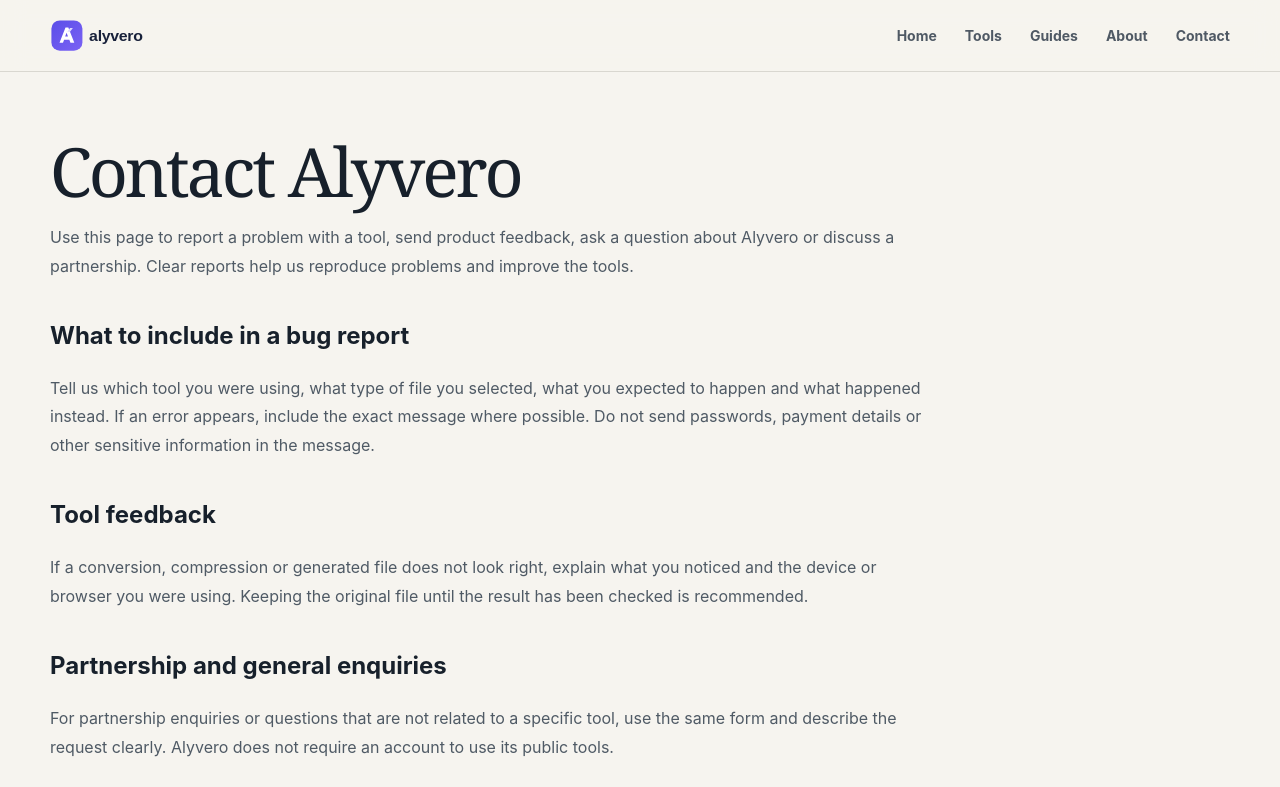
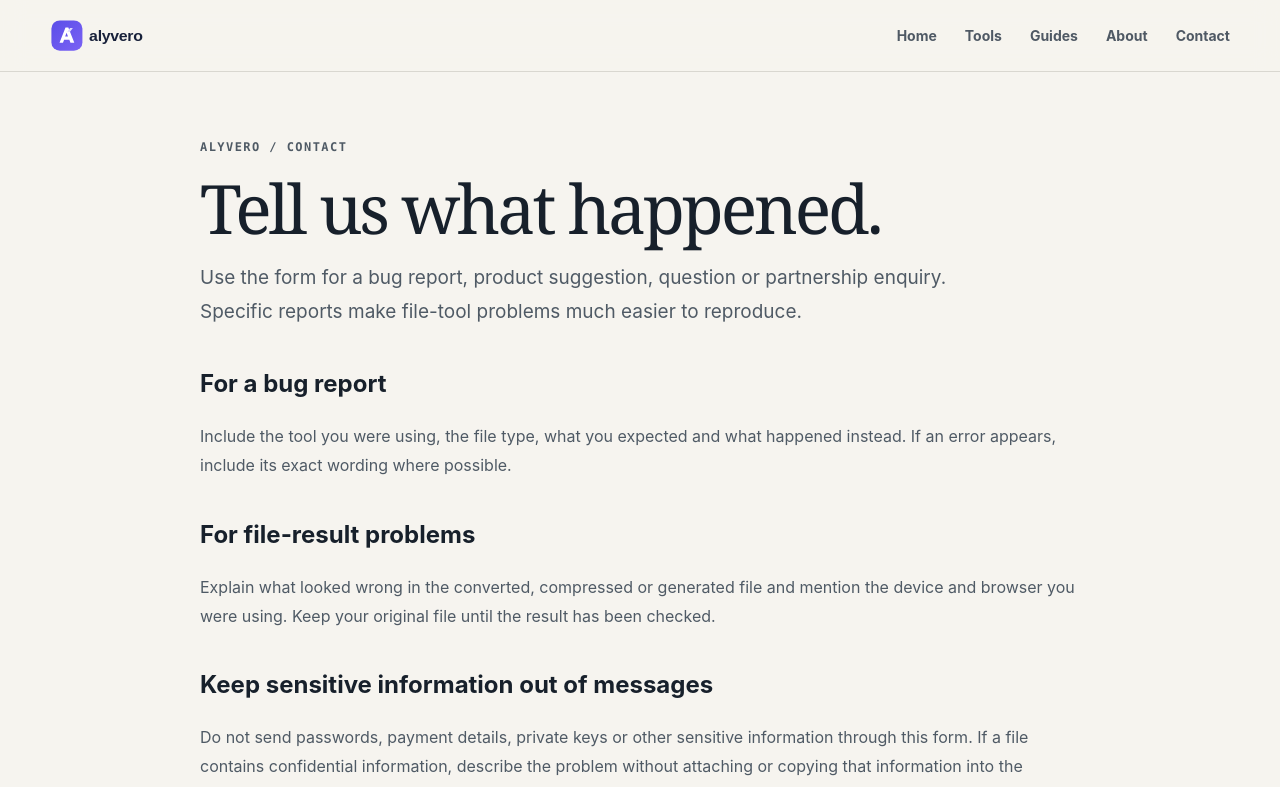
Before and after one commit to rindodi/alyvero, a Next.js app: page /contact in a window 1280 px wide. Shown: the top 787 px of the page. Built offline with nearby package versions, Linux system fonts and the light colour scheme.

Commit message:
Polish Alyvero content pages

```diff
--- a/app/contact/page.tsx
+++ b/app/contact/page.tsx
@@ -1,43 +1,15 @@
-export const metadata = {
-  title: "Contact Alyvero",
-  description:
-    "Contact Alyvero with product feedback, bug reports, questions and partnership enquiries.",
-};
-
-export default function Contact() {
-  return (
-    <div className="container">
-      <div className="content-page">
-        <h1>Contact Alyvero</h1>
-        <p>Use this page to report a problem with a tool, send product feedback, ask a question about Alyvero or discuss a partnership. Clear reports help us reproduce problems and improve the tools.</p>
-
-        <h2>What to include in a bug report</h2>
-        <p>Tell us which tool you were using, what type of file you selected, what you expected to happen and what happened instead. If an error appears, include the exact message where possible. Do not send passwords, payment details or other sensitive information in the message.</p>
-
-        <h2>Tool feedback</h2>
-        <p>If a conversion, compression or generated file does not look right, explain what you noticed and the device or browser you were using. Keeping the original file until the result has been checked is recommended.</p>
-
-        <h2>Partnership and general enquiries</h2>
-        <p>For partnership enquiries or questions that are not related to a specific tool, use the same form and describe the request clearly. Alyvero does not require an account to use its public tools.</p>
-
-        <form className="contact-form" action="https://formsubmit.co/rindodi@gmail.com" method="POST">
-          <input type="hidden" name="_subject" value="Alyvero contact form" />
-          <input type="hidden" name="_captcha" value="true" />
-          <input type="hidden" name="_template" value="table" />
-          <input type="hidden" name="_next" value="https://www.alyvero.co.ke/contact?sent=1" />
-
-          <label htmlFor="name">Name</label>
-          <input id="name" name="name" type="text" required autoComplete="name" />
-
-          <label htmlFor="email">Email</label>
-          <input id="email" name="email" type="email" required autoComplete="email" />
-
-          <label htmlFor="message">Message</label>
-          <textarea id="message" name="message" rows={7} required />
-
-          <button className="primary" type="submit">Send message</button>
-        </form>
-      </div>
-    </div>
-  );
-}
+import type { Metadata } from "next";
+export const metadata:Metadata={title:"Contact Alyvero",description:"Contact Alyvero about product feedback, bug reports, questions and partnership enquiries."};
+export default function Contact(){return <div className="container content-page">
+<p className="eyebrow">Alyvero / contact</p><h1>Tell us what happened.</h1>
+<p className="lead">Use the form for a bug report, product suggestion, question or partnership enquiry. Specific reports make file-tool problems much easier to reproduce.</p>
+<h2>For a bug report</h2><p>Include the tool you were using, the file type, what you expected and what happened instead. If an error appears, include its exact wording where possible.</p>
+<h2>For file-result problems</h2><p>Explain what looked wrong in the converted, compressed or generated file and mention the device and browser you were using. Keep your original file until the result has been checked.</p>
+<h2>Keep sensitive information out of messages</h2><p>Do not send passwords, payment details, private keys or other sensitive information through this form. If a file contains confidential information, describe the problem without attaching or copying that information into the message.</p>
+<form className="contact-form" action="https://formsubmit.co/rindodi@gmail.com" method="POST">
+<input type="hidden" name="_subject" value="Alyvero contact form"/><input type="hidden" name="_captcha" value="true"/><input type="hidden" name="_template" value="table"/><input type="hidden" name="_next" value="https://www.alyvero.co.ke/contact?sent=1"/>
+<label htmlFor="name">Name</label><input id="name" name="name" type="text" required autoComplete="name"/>
+<label htmlFor="email">Email</label><input id="email" name="email" type="email" required autoComplete="email"/>
+<label htmlFor="message">Message</label><textarea id="message" name="message" rows={7} required/>
+<button className="primary" type="submit">Send message</button>
+</form></div>}
```
